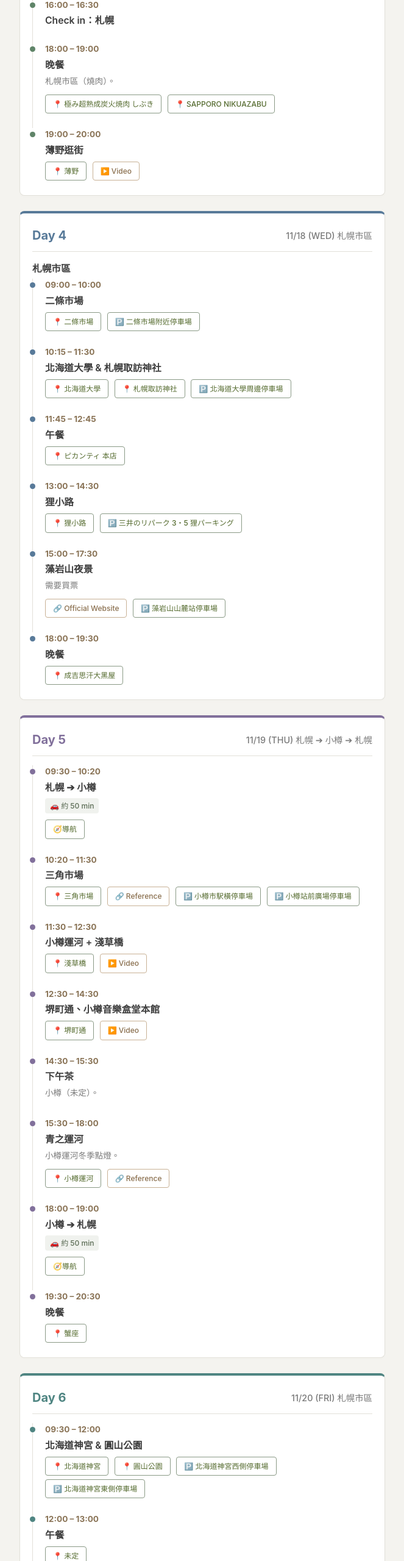
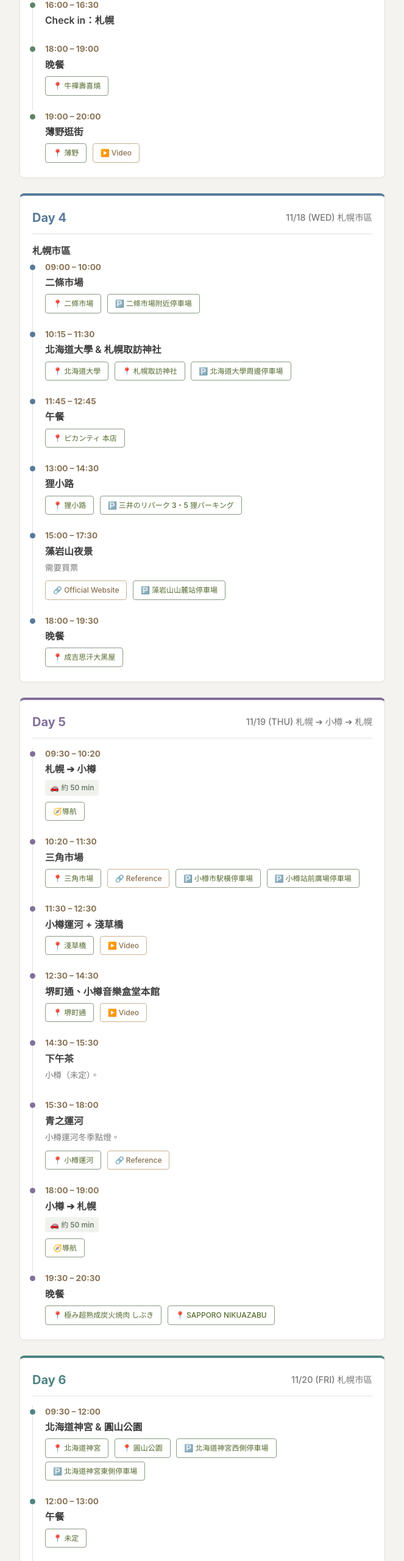
Before and after one commit to hackwc/26-hokkaido, a plain HTML site: page index.html in a window 1280 px wide. Shown: the part 3120-5680 px from the top of the page at 61% size, without its empty margins (308-971 px from the left). Drawn offline with Linux system fonts and the light colour scheme.

Commit message:
version 8 update 17-20 din

```diff
--- a/index.html
+++ b/index.html
@@ -398,9 +398,8 @@
     <div class="timeline-item">
         <span class="time">18:00 – 19:00</span>
         <div class="event-title">晚餐</div>
-        <div class="event-desc">札幌市區（燒肉）。</div>
-        <a href="https://www.google.com/maps/search/?api=1&query=%E6%A5%B5%E3%81%BF%E8%B6%85%E7%86%9F%E6%88%90%E7%82%AD%E7%81%AB%E7%84%BC%E8%82%89%E3%81%97%E3%81%B6%E3%81%8D%E6%9C%AD%E5%B9%8C&utm_source=chatgpt.com" target="_blank" class="map-btn">📍 極み超熟成炭火焼肉 しぶき</a>
-        <a href="https://www.google.com/maps/search/?api=1&query=SAPPORO+NIKUAZABU&utm_source=chatgpt.com" target="_blank" class="map-btn">📍 SAPPORO NIKUAZABU</a>
+        <a href="https://www.google.com/maps/place/%E7%89%9B%E8%82%89%E6%B6%AE%E6%B6%AE%E9%8D%8B%E3%83%BB%E5%A3%BD%E5%96%9C%E7%87%92%E5%B0%88%E9%96%80%E5%BA%97+%E7%A6%AA/@43.0581492,141.3539232,17z/data=!3m2!4b1!5s0x5f0b29830149ea09:0xac8104c7febae510!4m6!3m5!1s0x5f0b298306c92a67:0xf81720abb46e258e!8m2!3d43.0581492!4d141.3564981!16s%2Fg%2F1tcyx6kl?entry=ttu&g_ep=EgoyMDI2MTEwMy4wIKXMDSoASAFQAw%3D%3D"
+            target="_blank" class="map-btn">📍 牛禪壽喜燒</a>
 
     </div>
 
@@ -521,8 +520,8 @@
         <div class="timeline-item">
             <span class="time">19:30 – 20:30</span>
             <div class="event-title">晚餐</div>
-            <a href="https://www.google.com/maps/place/All+you+can+eat+crab+KANIZA+Sapporo/@43.0562871,141.3512515,17z/data=!3m2!4b1!5s0x5f0b29840a6131bf:0xa6da72ce26a13fa1!4m6!3m5!1s0x5f0b296155228a4b:0x4a2586eac4701cd!8m2!3d43.0562872!4d141.3558649!16s%2Fg%2F11ycjs4jhc?entry=ttu&g_ep=EgoyMDI2MTEwMy4wIKXMDSoASAFQAw%3D%3D"
-            target="_blank" class="map-btn">📍 蟹座</a>
+            <a href="https://www.google.com/maps/search/?api=1&query=%E6%A5%B5%E3%81%BF%E8%B6%85%E7%86%9F%E6%88%90%E7%82%AD%E7%81%AB%E7%84%BC%E8%82%89%E3%81%97%E3%81%B6%E3%81%8D%E6%9C%AD%E5%B9%8C&utm_source=chatgpt.com" target="_blank" class="map-btn">📍 極み超熟成炭火焼肉 しぶき</a>
+            <a href="https://www.google.com/maps/search/?api=1&query=SAPPORO+NIKUAZABU&utm_source=chatgpt.com" target="_blank" class="map-btn">📍 SAPPORO NIKUAZABU</a>
         </div>
     </div>
 
@@ -570,8 +569,8 @@
         <div class="timeline-item">
             <span class="time">17:00 – 18:30</span>
             <div class="event-title">晚餐</div>
-            <a href="https://www.google.com/maps/place/%E7%89%9B%E8%82%89%E6%B6%AE%E6%B6%AE%E9%8D%8B%E3%83%BB%E5%A3%BD%E5%96%9C%E7%87%92%E5%B0%88%E9%96%80%E5%BA%97+%E7%A6%AA/@43.0581492,141.3539232,17z/data=!3m2!4b1!5s0x5f0b29830149ea09:0xac8104c7febae510!4m6!3m5!1s0x5f0b298306c92a67:0xf81720abb46e258e!8m2!3d43.0581492!4d141.3564981!16s%2Fg%2F1tcyx6kl?entry=ttu&g_ep=EgoyMDI2MTEwMy4wIKXMDSoASAFQAw%3D%3D"
-            target="_blank" class="map-btn">📍 牛禪壽喜燒</a>
+            <a href="https://www.google.com/maps/place/All+you+can+eat+crab+KANIZA+Sapporo/@43.0562871,141.3512515,17z/data=!3m2!4b1!5s0x5f0b29840a6131bf:0xa6da72ce26a13fa1!4m6!3m5!1s0x5f0b296155228a4b:0x4a2586eac4701cd!8m2!3d43.0562872!4d141.3558649!16s%2Fg%2F11ycjs4jhc?entry=ttu&g_ep=EgoyMDI2MTEwMy4wIKXMDSoASAFQAw%3D%3D"
+            target="_blank" class="map-btn">📍 蟹座</a>
         </div>
 
 
```
